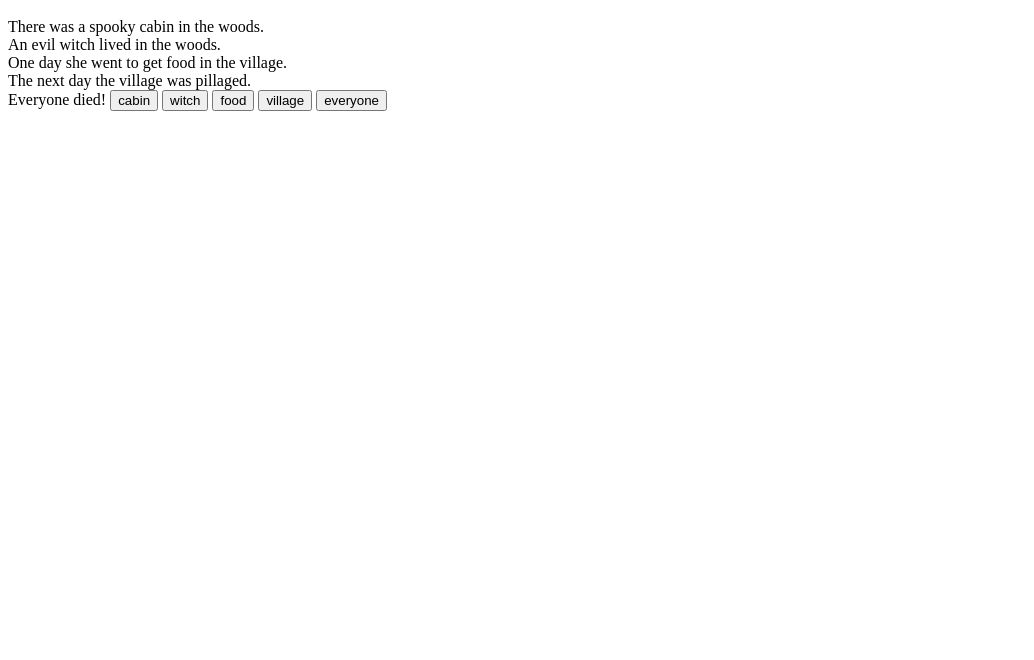
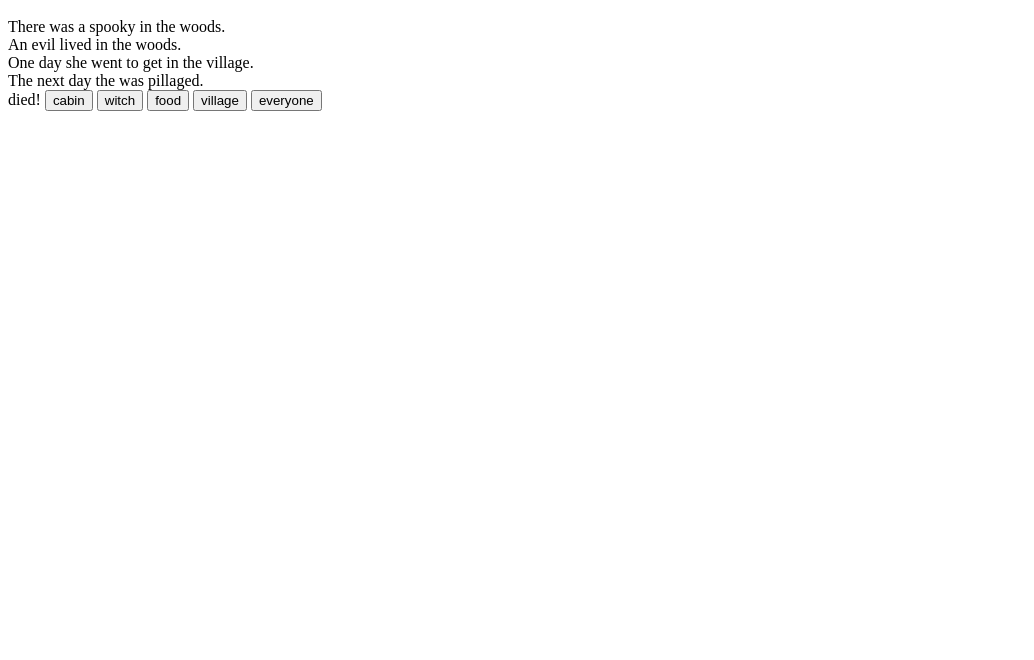
Before and after one commit to BlueSmiley/text_game, a plain HTML site: page index.html in a window 1280 px wide. Shown: the part 140-800 px from the top of the page, without its empty margins (0-1034 px from the left). Drawn offline with nearby package versions, Linux system fonts and the light colour scheme.

Commit message:
removed answers

```diff
--- a/index.html
+++ b/index.html
@@ -3,11 +3,11 @@
   <h1>This is a story where you fill in the blanks by choosing the right options</h1>
   <h2 style="font-size:2.5em">Spooky story</h2>
   <p1>
-    <span id="line1" class="sentence">There was a spooky <span class="blanks">cabin</span> in the woods.<br/ > </span>
-    <span id="line2" class="sentence">An evil <span class="blanks">witch</span> lived in the woods.<br/ > </span>
-    <span id="line3" class="sentence">One day she went to get <span class="blanks">food</span> in the village.<br/ > </span>
-    <span id="line4" class="sentence">The next day the <span class="blanks">village</span> was pillaged.<br/ > </span>
-    <span id="line5" class="sentence"><span class="blanks">Everyone</span> died! </span>
+    <span id="line1" class="sentence">There was a spooky <span class="blanks"></span> in the woods.<br/ > </span>
+    <span id="line2" class="sentence">An evil <span class="blanks"></span> lived in the woods.<br/ > </span>
+    <span id="line3" class="sentence">One day she went to get <span class="blanks"></span> in the village.<br/ > </span>
+    <span id="line4" class="sentence">The next day the <span class="blanks"></span> was pillaged.<br/ > </span>
+    <span id="line5" class="sentence"><span class="blanks"></span> died! </span>
   </p1>
   <button type="button">cabin</button>
   <button type="button">witch</button>
```
